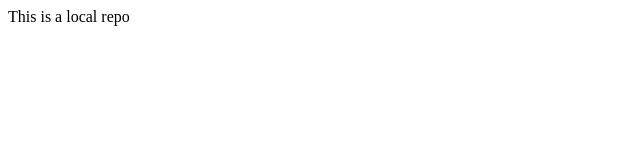
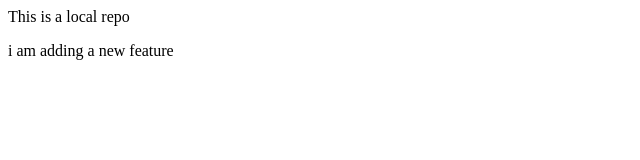
Before and after one commit to Fakhar-Un-Nisa/local, a plain HTML site: page index.html in a window 1280 px wide. Shown: the whole page, without its empty margins (0-640 px from the left). Drawn offline with Linux system fonts and the light colour scheme.

Commit message:
new feature is added

```diff
--- a/index.html
+++ b/index.html
@@ -1 +1,2 @@
 <p> This is a local repo</p>
+<p> i am adding a new feature </p>
```
